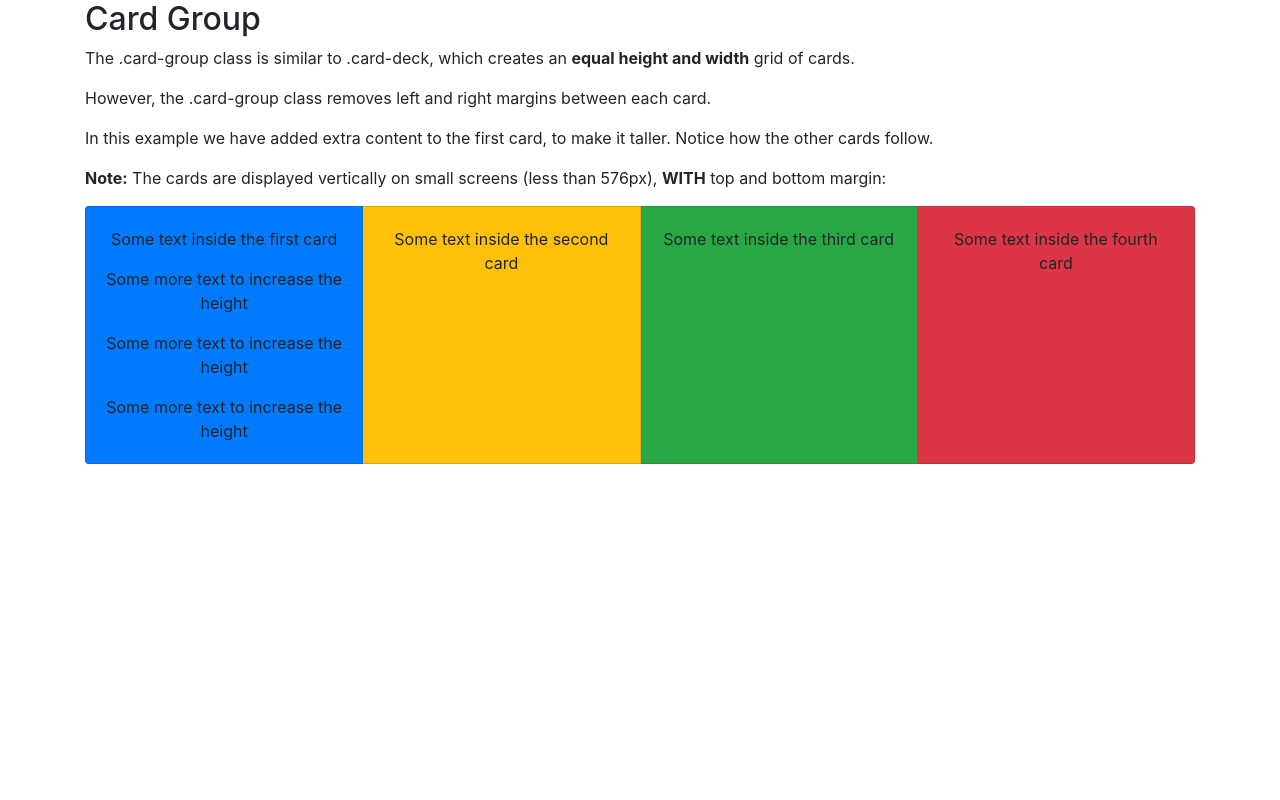
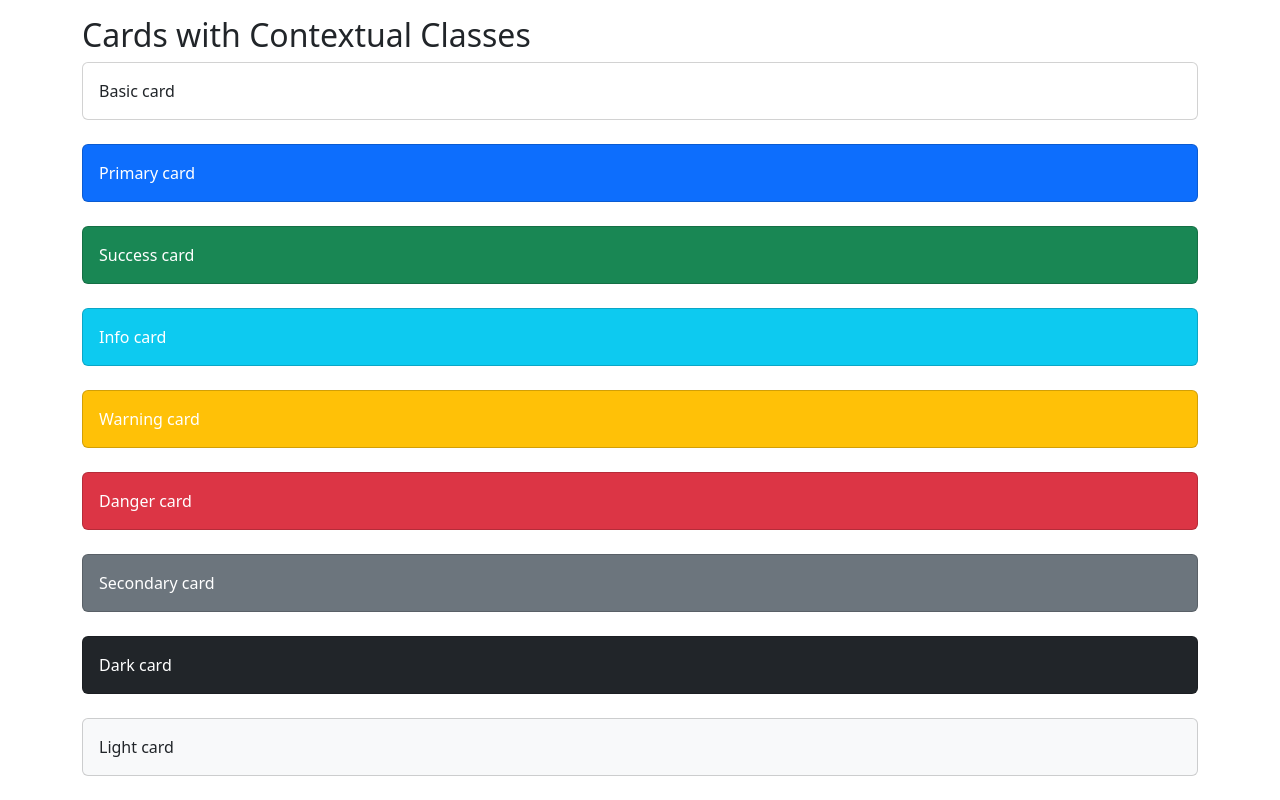
Before and after one commit to manofphysis/Raspberry, a plain HTML site: page index.html in a window 1280 px wide. Drawn offline with nearby package versions, Linux system fonts and the light colour scheme.

Commit message:
Update index.html

```diff
--- a/index.html
+++ b/index.html
@@ -1,46 +1,50 @@
 <!DOCTYPE html>
 <html lang="en">
 <head>
-  <title>Bootstrap Card</title>
+  <title>Bootstrap Example</title>
   <meta charset="utf-8">
   <meta name="viewport" content="width=device-width, initial-scale=1">
-  <link rel="stylesheet" href="https://cdn.jsdelivr.net/npm/bootstrap@4.6.2/dist/css/bootstrap.min.css">
-  <script src="https://cdn.jsdelivr.net/npm/jquery@3.7.1/dist/jquery.slim.min.js"></script>
-  <script src="https://cdn.jsdelivr.net/npm/popper.js@1.16.1/dist/umd/popper.min.js"></script>
-  <script src="https://cdn.jsdelivr.net/npm/bootstrap@4.6.2/dist/js/bootstrap.bundle.min.js"></script>
+  <link href="https://cdn.jsdelivr.net/npm/bootstrap@5.3.2/dist/css/bootstrap.min.css" rel="stylesheet">
+  <script src="https://cdn.jsdelivr.net/npm/bootstrap@5.3.2/dist/js/bootstrap.bundle.min.js"></script>
 </head>
 <body>
 
-<div class="container">
-  <h2>Card Group</h2>
-  <p>The .card-group class is similar to .card-deck, which creates an <strong>equal height and width</strong> grid of cards.</p>
-  <p>However, the .card-group class removes left and right margins between each card.</p>
-  <p>In this example we have added extra content to the first card, to make it taller. Notice how the other cards follow.</p>
-  <p><strong>Note:</strong> The cards are displayed vertically on small screens (less than 576px), <strong>WITH</strong> top and bottom margin:</p>
-  <div class="card-group">
-    <div class="card bg-primary">
-      <div class="card-body text-center">
-        <p class="card-text">Some text inside the first card</p>
-        <p class="card-text">Some more text to increase the height</p>
-        <p class="card-text">Some more text to increase the height</p>
-        <p class="card-text">Some more text to increase the height</p>
+<div class="container mt-3">
+  <h2>Cards with Contextual Classes</h2>
+  <div class="card">
+    <div class="card-body">Basic card</div>
   </div>
+  <br>
+  <div class="card bg-primary text-white">
+    <div class="card-body">Primary card</div>
   </div>
-    <div class="card bg-warning">
-      <div class="card-body text-center">
-        <p class="card-text">Some text inside the second card</p>
+  <br>
+  <div class="card bg-success text-white">
+    <div class="card-body">Success card</div>
   </div>
+  <br>
+  <div class="card bg-info text-white">
+    <div class="card-body">Info card</div>
   </div>
-    <div class="card bg-success">
-      <div class="card-body text-center">
-        <p class="card-text">Some text inside the third card</p>
+  <br>
+  <div class="card bg-warning text-white">
+    <div class="card-body">Warning card</div>
   </div>
+  <br>
+  <div class="card bg-danger text-white">
+    <div class="card-body">Danger card</div>
   </div>
-    <div class="card bg-danger">
-      <div class="card-body text-center">
-        <p class="card-text">Some text inside the fourth card</p>
+  <br>
+  <div class="card bg-secondary text-white">
+    <div class="card-body">Secondary card</div>
   </div>
+  <br>
+  <div class="card bg-dark text-white">
+    <div class="card-body">Dark card</div>
   </div>
+  <br>
+  <div class="card bg-light text-dark">
+    <div class="card-body">Light card</div>
   </div>
 </div>
 
```
Lines whose indentation alone changed are shown as unchanged.
